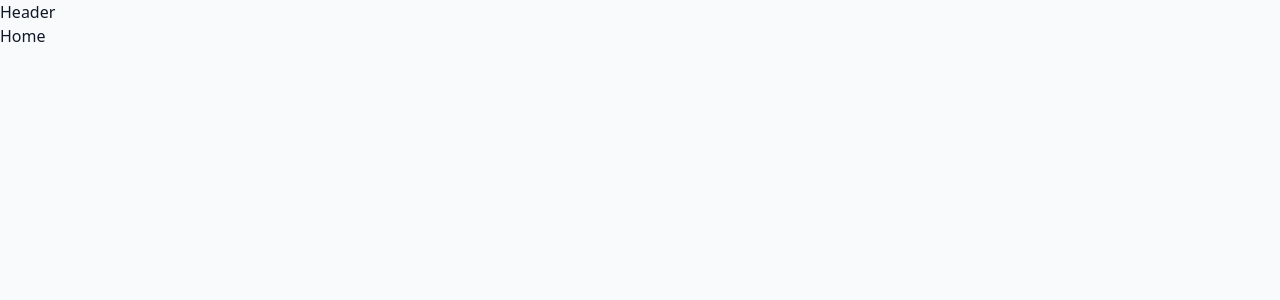
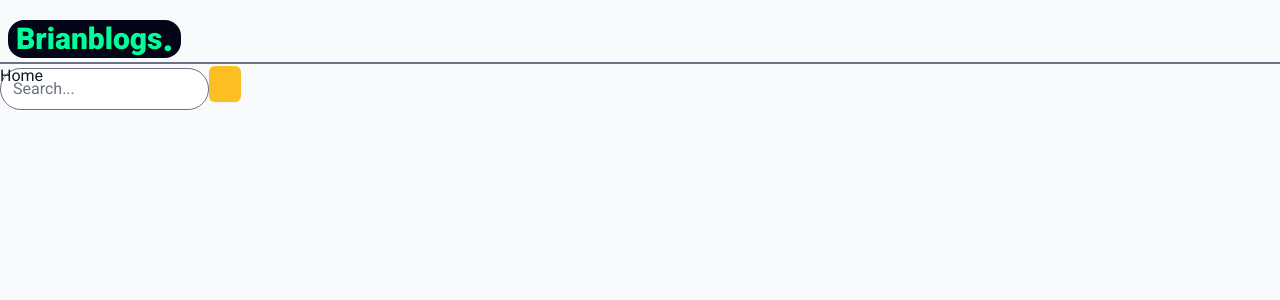
Before and after one commit to Briankimp/brianblogs, a Next.js app: page / in a window 1280 px wide. Shown: the top 300 px of the page. Built offline with nearby package versions, Linux system fonts and the light colour scheme.

Commit message:
Thee sfont and all

```diff
--- a/app/layout.tsx
+++ b/app/layout.tsx
@@ -1,16 +1,12 @@
 import type { Metadata } from "next";
-import { Geist, Geist_Mono } from "next/font/google";
+import { Roboto } from "next/font/google";
 import "./globals.css";
-import Header from "./components/Header";
+import Header from "../components/Header";
 
-const geistSans = Geist({
-  variable: "--font-geist-sans",
+const roboto = Roboto({
+  variable: "--font-roboto",
   subsets: ["latin"],
-});
-
-const geistMono = Geist_Mono({
-  variable: "--font-geist-mono",
-  subsets: ["latin"],
+  weight: ["100", "300", "400", "700", "900", "500"],
 });
 
 export const metadata: Metadata = {
@@ -25,9 +21,7 @@
 }>) {
   return (
     <html lang="en">
-      <body
-        className={`${geistSans.variable} ${geistMono.variable} antialiased`}
-      >
+      <body className={`${roboto.variable} antialiased`}>
         <Header />
         {children}
       </body>
```
